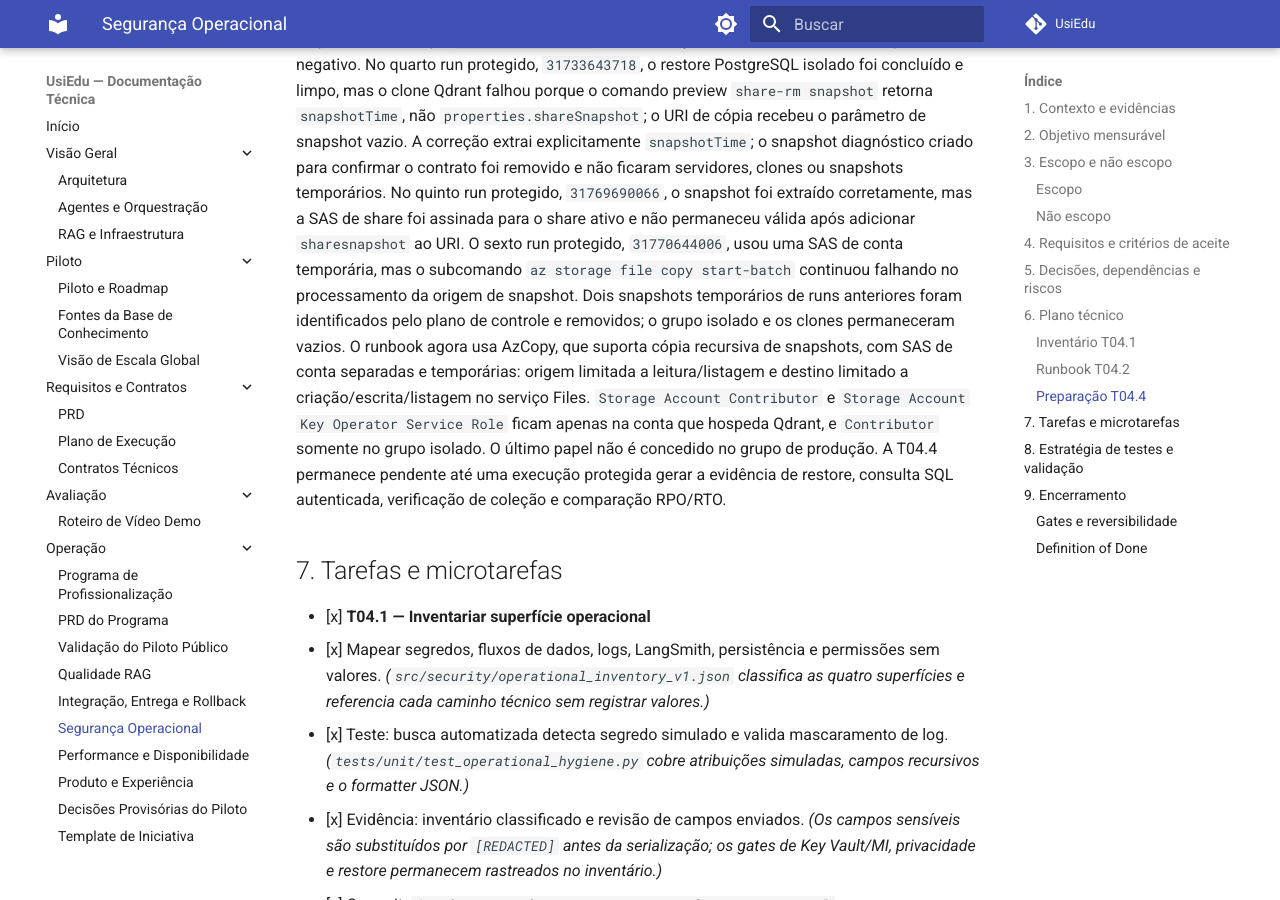
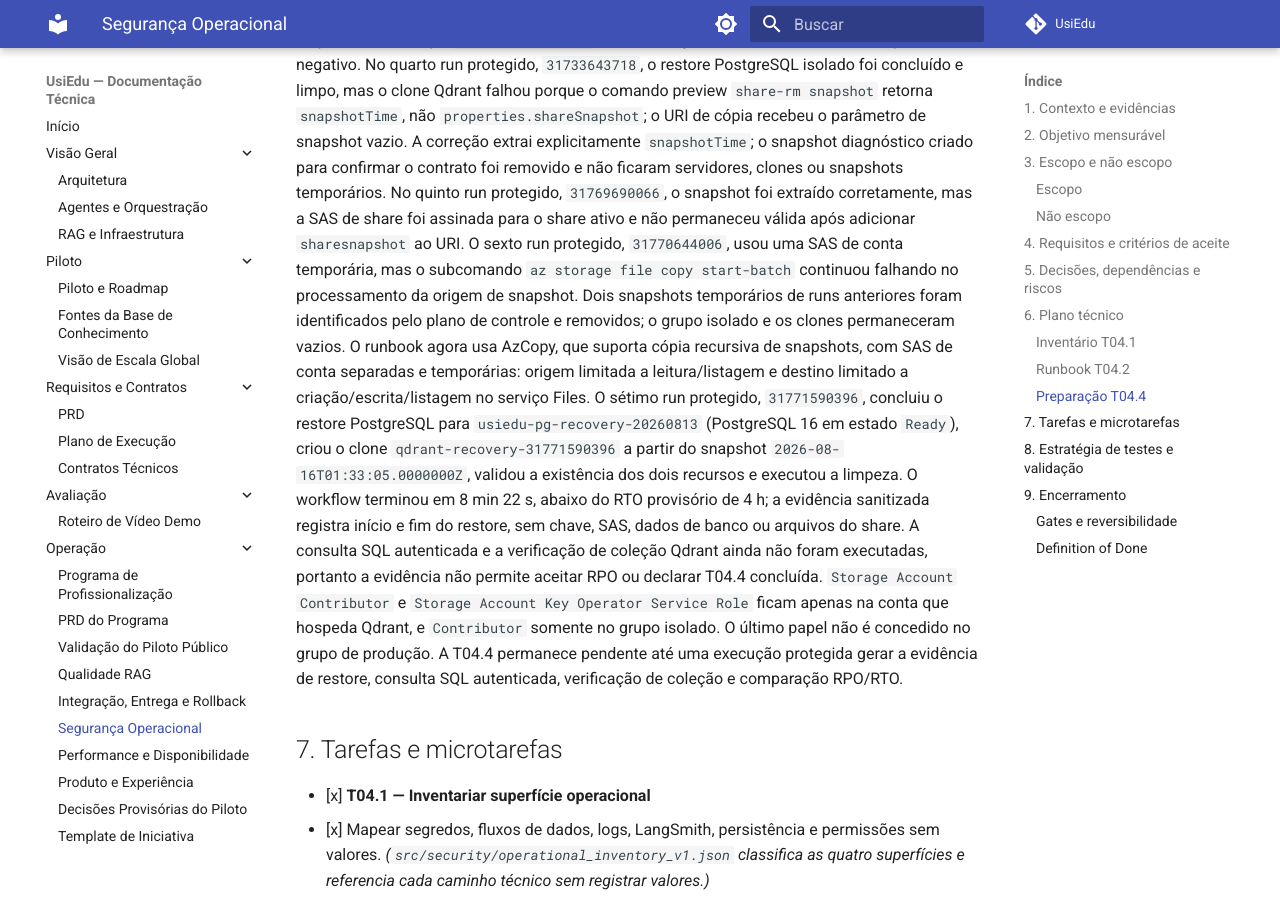
Before and after one commit to henriquebotelhogomes/UsiEdu, an MkDocs documentation site: the page built from docs/profissionalizacao/04-seguranca-operacional.md, in a window 1280 px wide and 900 px high, scrolled down 6216 px. Built offline with MkDocs 1.6.1 and Material for MkDocs 9.7.7, drawn with Linux system fonts in a browser that asks for light colours; comment, search, counter and statistics services are not loaded.

Commit message:
docs(operacao): registrar restore isolado
Co-authored-by: Copilot App <223556219+Copilot@users.noreply.github.com>

```diff
--- a/docs/profissionalizacao/04-seguranca-operacional.md
+++ b/docs/profissionalizacao/04-seguranca-operacional.md
@@ -204,6 +204,15 @@ removidos; o grupo isolado e os clones permaneceram vazios. O runbook agora usa
 AzCopy, que suporta cópia recursiva de snapshots, com SAS de conta separadas e
 temporárias: origem limitada a leitura/listagem e destino limitado a
 criação/escrita/listagem no serviço Files.
+O sétimo run protegido, `31771590396`, concluiu o restore PostgreSQL para
+`usiedu-pg-recovery-20260813` (PostgreSQL 16 em estado `Ready`), criou o clone
+`qdrant-recovery-31771590396` a partir do snapshot
+`2026-08-16T01:33:05.0000000Z`, validou a existência dos dois recursos e
+executou a limpeza. O workflow terminou em 8 min 22 s, abaixo do RTO provisório
+de 4 h; a evidência sanitizada registra início e fim do restore, sem chave,
+SAS, dados de banco ou arquivos do share. A consulta SQL autenticada e a
+verificação de coleção Qdrant ainda não foram executadas, portanto a evidência
+não permite aceitar RPO ou declarar T04.4 concluída.
 `Storage Account Contributor` e `Storage Account Key Operator Service Role`
 ficam apenas na conta que hospeda Qdrant, e `Contributor` somente no grupo
 isolado. O último papel não é concedido no grupo de produção. A T04.4
```
